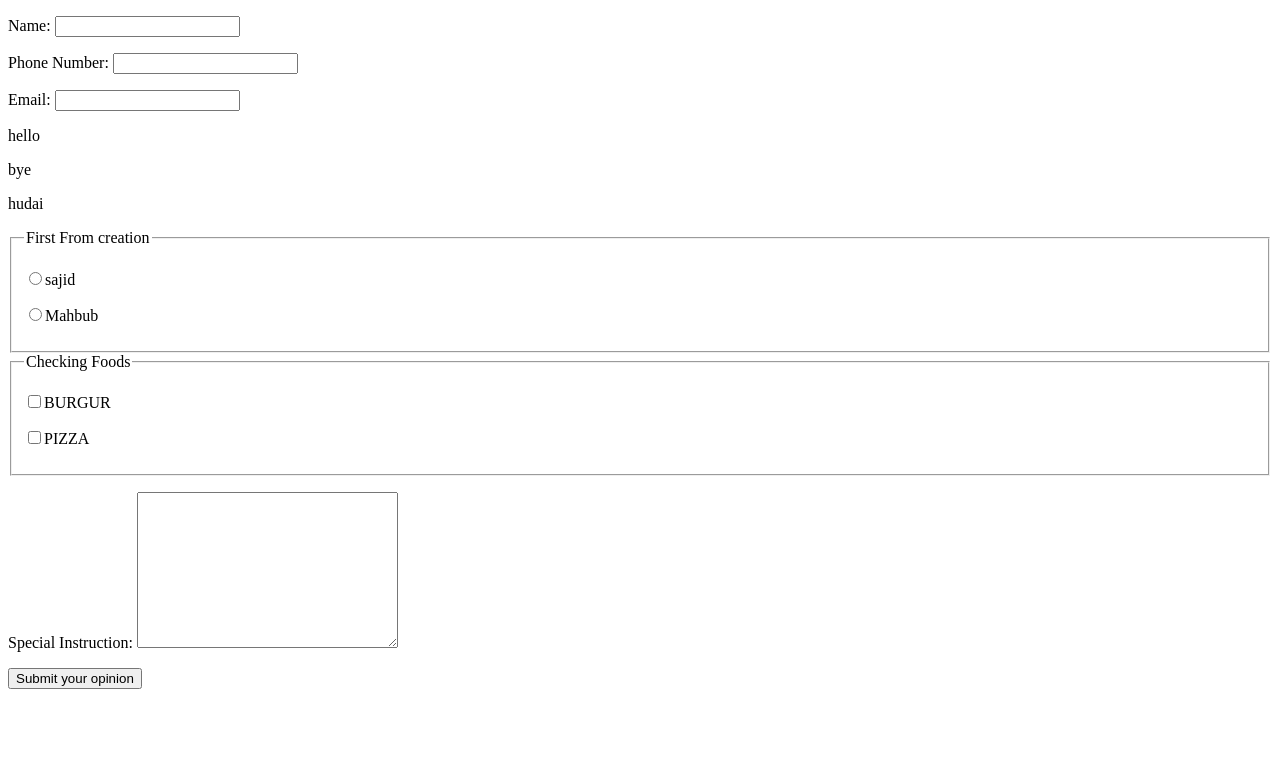
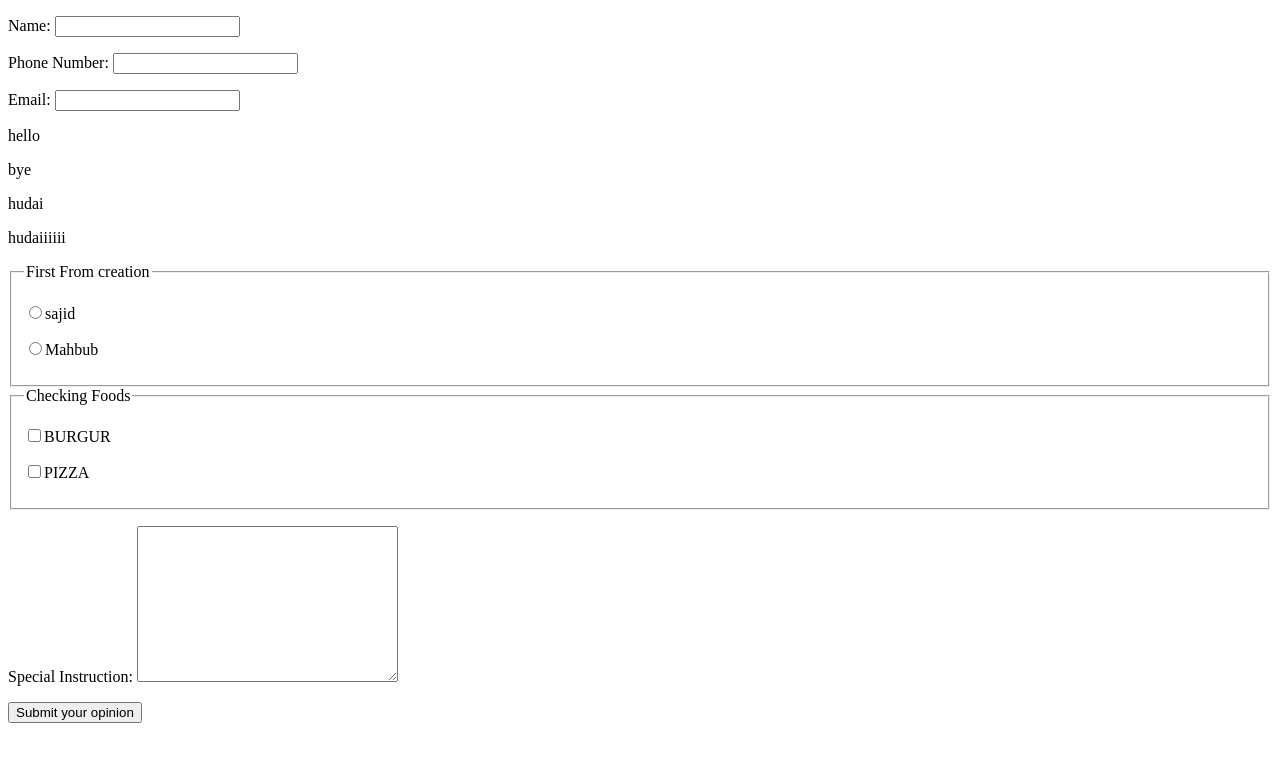
Before and after one commit to Mahbub049/testtry, a plain HTML site: page form.html in a window 1280 px wide. Drawn offline with Linux system fonts and the light colour scheme.

Commit message:
first hudai

```diff
--- a/form.html
+++ b/form.html
@@ -14,6 +14,7 @@
         <p> hello </p>
         <p> bye </p>
         <p> hudai </p>
+        <p>hudaiiiiii</p>
         <fieldset>
             <legend>First From creation</legend>
             <p><label for="sajid"><input type="radio" name="radio" id="sajid">sajid</label></p>
```
